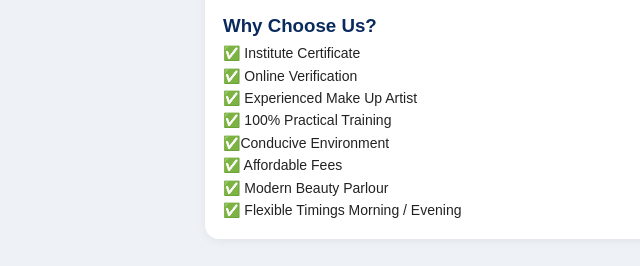
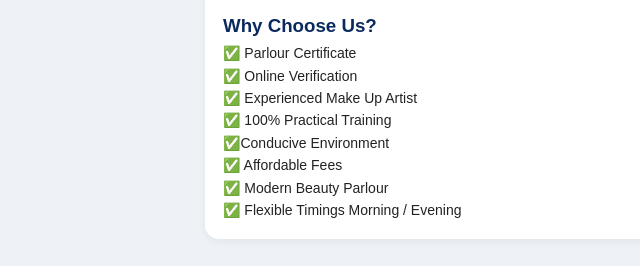
Before and after one commit to sbpwatala/sbpwatala.github.io, a plain HTML site: page index.html in a window 1280 px wide. Shown: the part 716-982 px from the top of the page, 0-640 px from the left. Drawn offline with Linux system fonts and the light colour scheme; no server answers.

Commit message:
Update index.html

```diff
--- a/index.html
+++ b/index.html
@@ -72,7 +72,7 @@ input,select{width:100%;padding:12px;border:1px solid #ddd;border-radius:10px;ma
 <img src="lab4.jpg" alt="Lab 4" onerror="this.style.display='none'">
 </div>
 <h3 style="margin-top:18px">Why Choose Us?</h3>
-<p>✅ Institute Certificate<br>✅ Online Verification<br>✅ Experienced Make Up Artist<br>✅ 100% Practical Training<br>✅Conducive Environment<br>✅ Affordable Fees<br>✅ Modern Beauty Parlour<br>✅ Flexible Timings Morning / Evening</p>
+<p>✅ Parlour Certificate<br>✅ Online Verification<br>✅ Experienced Make Up Artist<br>✅ 100% Practical Training<br>✅Conducive Environment<br>✅ Affordable Fees<br>✅ Modern Beauty Parlour<br>✅ Flexible Timings Morning / Evening</p>
 </div>
 </div>
 <div id="tab-courses" class="tab-page hidden">
```
